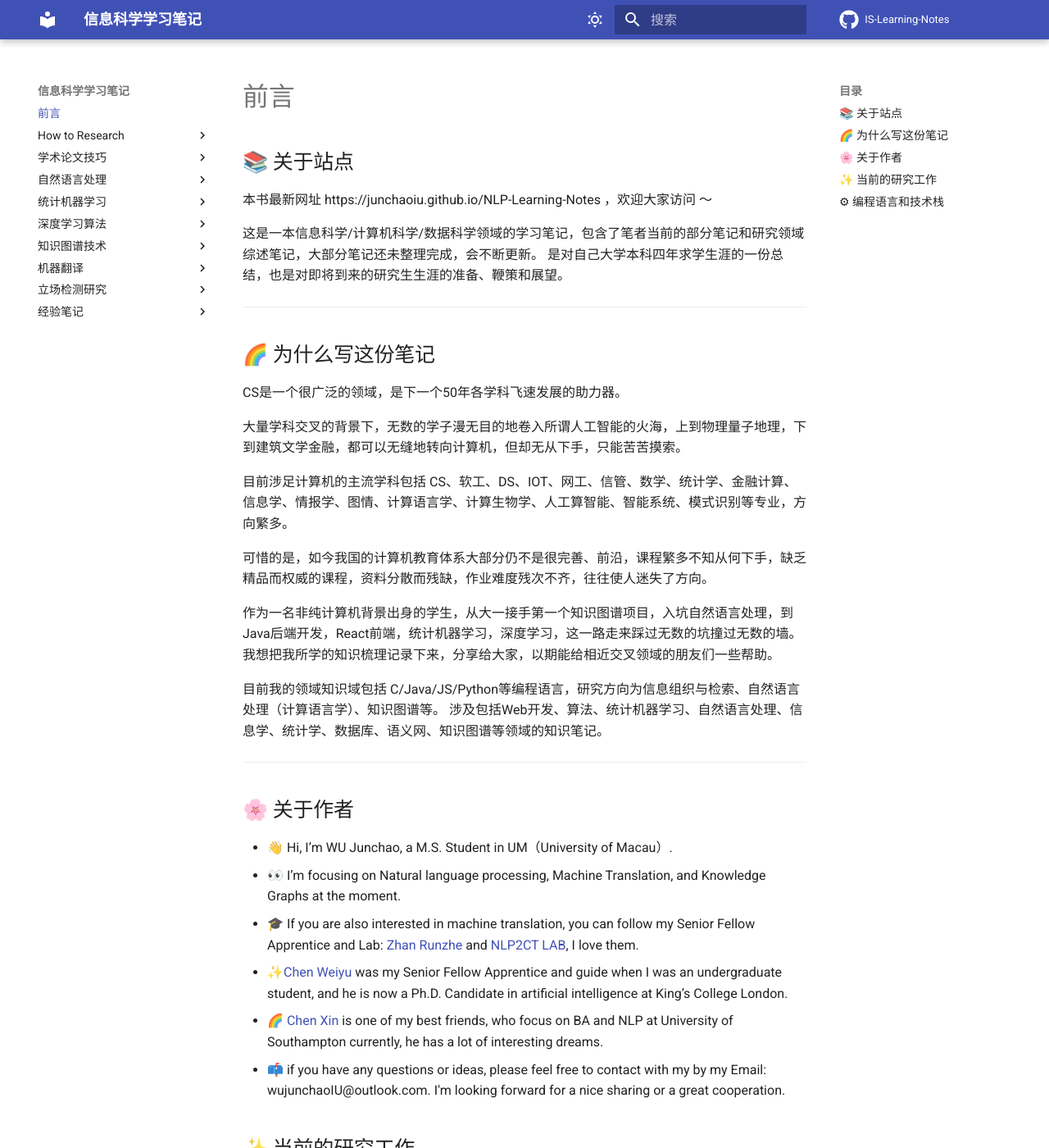
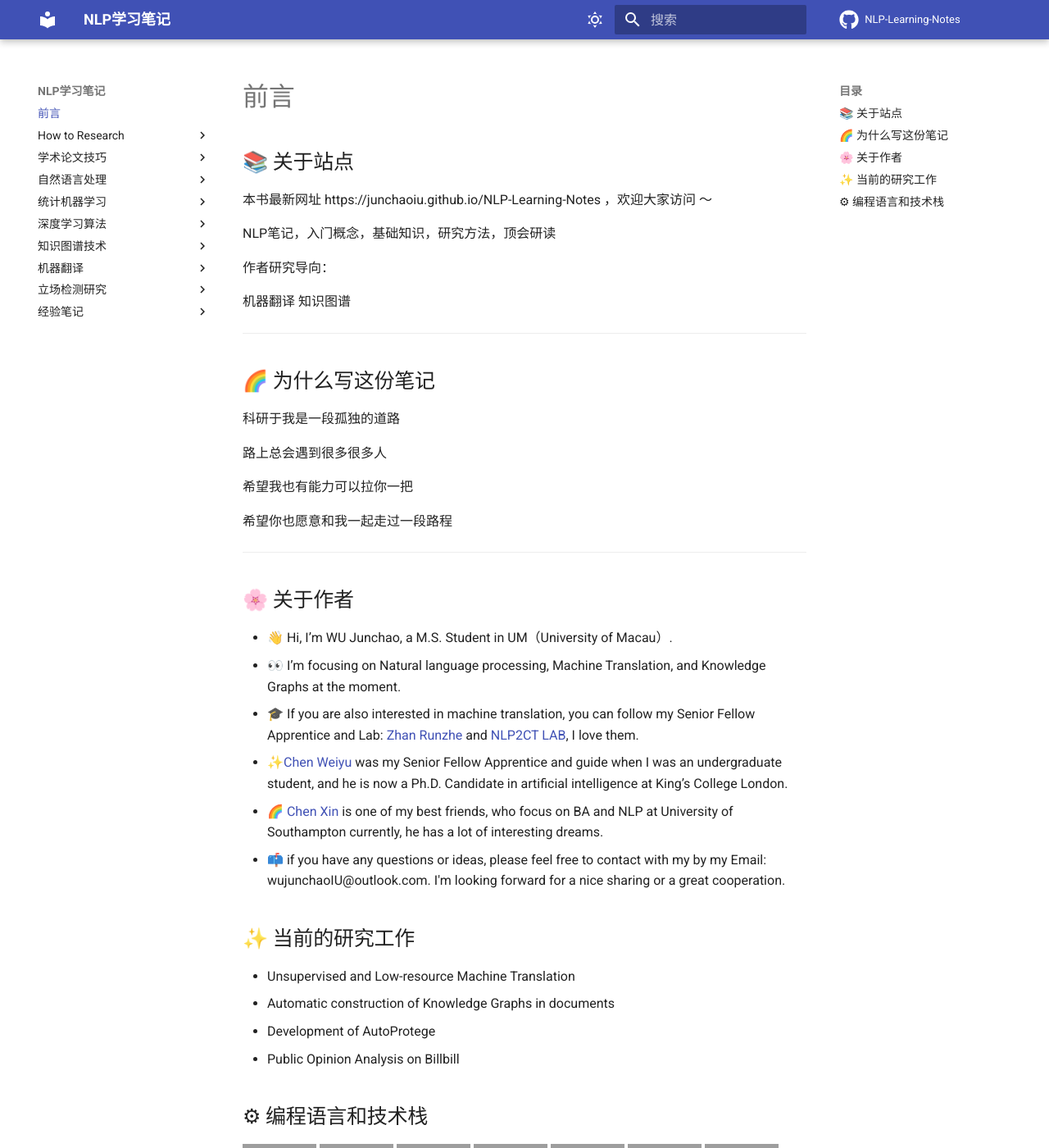
Before and after one commit to junchaoIU/NLP-Learning-Notes, an MkDocs documentation site: the page built from docs/index.md, in a window 1280 px wide and 1400 px high. Shown: the whole window at 82% size. Built offline with MkDocs 1.6.1 and Material for MkDocs 9.7.7, drawn with Linux system fonts in a browser that asks for light colours; comment, search, counter and statistics services are not loaded; grey boxes are pictures that could not be loaded.

Commit message:
update list
update list

```diff
--- a/docs/index.md
+++ b/docs/index.md
@@ -1,25 +1,23 @@
 ## 📚 关于站点
 本书最新网址 https://junchaoiu.github.io/NLP-Learning-Notes ，欢迎大家访问 ～
 
-这是一本信息科学/计算机科学/数据科学领域的学习笔记，包含了笔者当前的部分笔记和研究领域综述笔记，大部分笔记还未整理完成，会不断更新。
-是对自己大学本科四年求学生涯的一份总结，也是对即将到来的研究生生涯的准备、鞭策和展望。
+NLP笔记，入门概念，基础知识，研究方法，顶会研读
+
+作者研究导向：
+
+机器翻译
+知识图谱
 
 -----
 ## 🌈 为什么写这份笔记
 
-CS是一个很广泛的领域，是下一个50年各学科飞速发展的助力器。
+科研于我是一段孤独的道路
 
-大量学科交叉的背景下，无数的学子漫无目的地卷入所谓人工智能的火海，上到物理量子地理，下到建筑文学金融，都可以无缝地转向计算机，但却无从下手，只能苦苦摸索。
+路上总会遇到很多很多人
 
-目前涉足计算机的主流学科包括 CS、软工、DS、IOT、网工、信管、数学、统计学、金融计算、信息学、情报学、图情、计算语言学、计算生物学、人工算智能、智能系统、模式识别等专业，方向繁多。
+希望我也有能力可以拉你一把
 
-可惜的是，如今我国的计算机教育体系大部分仍不是很完善、前沿，课程繁多不知从何下手，缺乏精品而权威的课程，资料分散而残缺，作业难度残次不齐，往往使人迷失了方向。
-
-作为一名非纯计算机背景出身的学生，从大一接手第一个知识图谱项目，入坑自然语言处理，到Java后端开发，React前端，统计机器学习，深度学习，这一路走来踩过无数的坑撞过无数的墙。
-我想把我所学的知识梳理记录下来，分享给大家，以期能给相近交叉领域的朋友们一些帮助。
-
-目前我的领域知识域包括 C/Java/JS/Python等编程语言，研究方向为信息组织与检索、自然语言处理（计算语言学）、知识图谱等。
-涉及包括Web开发、算法、统计机器学习、自然语言处理、信息学、统计学、数据库、语义网、知识图谱等领域的知识笔记。
+希望你也愿意和我一起走过一段路程
 
 ----
 ## 🌸 关于作者
@@ -37,11 +35,11 @@ CS是一个很广泛的领域，是下一个50年各学科飞速发展的助力
 - Public Opinion Analysis on Billbill
 
 ## ⚙ 编程语言和技术栈
-![Java](https://img.shields.io/badge/-Java-192133?style=flat-square&logo=java&logoColor=white)
+![Java](https://img.shields.io/badge/-Java-192133?style=flat-square&logo=ava&logoColor=white)
 ![Python](https://img.shields.io/badge/-Python-192133?style=flat-square&logo=python&logoColor=white)
 ![JavaScript](https://img.shields.io/badge/-JavaScript-192133?style=flat-square&logo=javaScript&logoColor=white)
 ![SpringBoot](https://img.shields.io/badge/-SpringBoot-192133?style=flat-square&logo=spring&logoColor=white)
 ![React](https://img.shields.io/badge/-React-192133?style=flat-square&logo=react&logoColor=white)
 ![MySQL](https://img.shields.io/badge/-MySQL-192133?style=flat-square&logo=mysql&logoColor=white)
-![Kreas](https://img.shields.io/badge/-Kreas-192133?style=flat-square&logo=figma&logoColor=white)
+![pytorch](https://img.shields.io/badge/-pytorch-192133?style=flat-square&logo=pytorch&logoColor=white)
 ![Tensortflow](https://img.shields.io/badge/-Tensortflow-192133?style=flat-square&logo=figma&logoColor=white)
--- a/mkdocs.yml
+++ b/mkdocs.yml
@@ -1,8 +1,8 @@
-site_name: 信息科学学习笔记
+site_name: NLP学习笔记
 site_author: WU,Junchao
 
-repo_name: IS-Learning-Notes
-repo_url: https://github.com/junchaoIU/IS-Learning-Notes/
+repo_name: NLP-Learning-Notes
+repo_url: https://github.com/junchaoIU/NLP-Learning-Notes/
 
 copyright: Copyright &copy; 2022-present <a href="https://github.com/junchaoIU" target="_blank" rel="noopener noreferrer">WU,Junchao</a>
 
@@ -61,7 +61,7 @@ plugins:
 extra:
   social:
     - icon: fontawesome/brands/github
-      link: https://github.com/junchaoIU/IS-Learning-Notes/
+      link: https://github.com/junchaoIU/NLP-Learning-Notes/
 
 nav:
   - 前言: "index.md"
@@ -124,7 +124,7 @@ nav:
       - 领域自适应: "机器翻译/领域自适应.md"
       - 知识图谱增强的机器翻译: "机器翻译/知识图谱增强的机器翻译.md"
       - BPE编码: "机器翻译/BPE编码.md"
-      - mBART: "机器翻译/mBART：Multilingual Denoising Pre-training for Neural Machine Translation.md"
+      - 机器翻译预训练模型: "机器翻译/机器翻译预训练模型.md"
   - 立场检测研究:
       - 立场检测笔记: "立场检测研究/立场检测研究.md"
       - 数据集:
```
Also changed, not shown: README.md (+2 -0 lines), docs/机器翻译/机器翻译预训练模型.md (+80 -0 lines).
